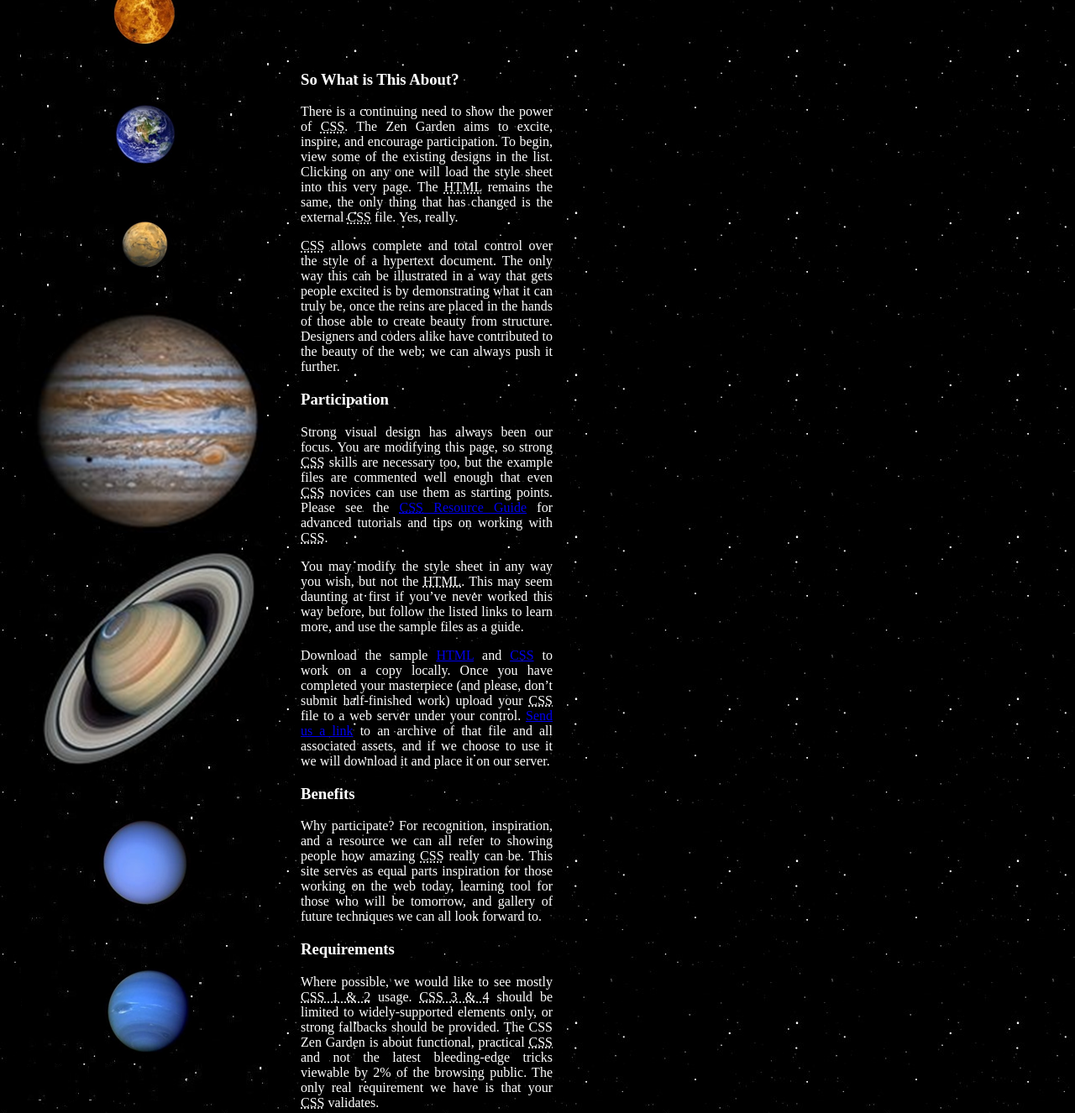
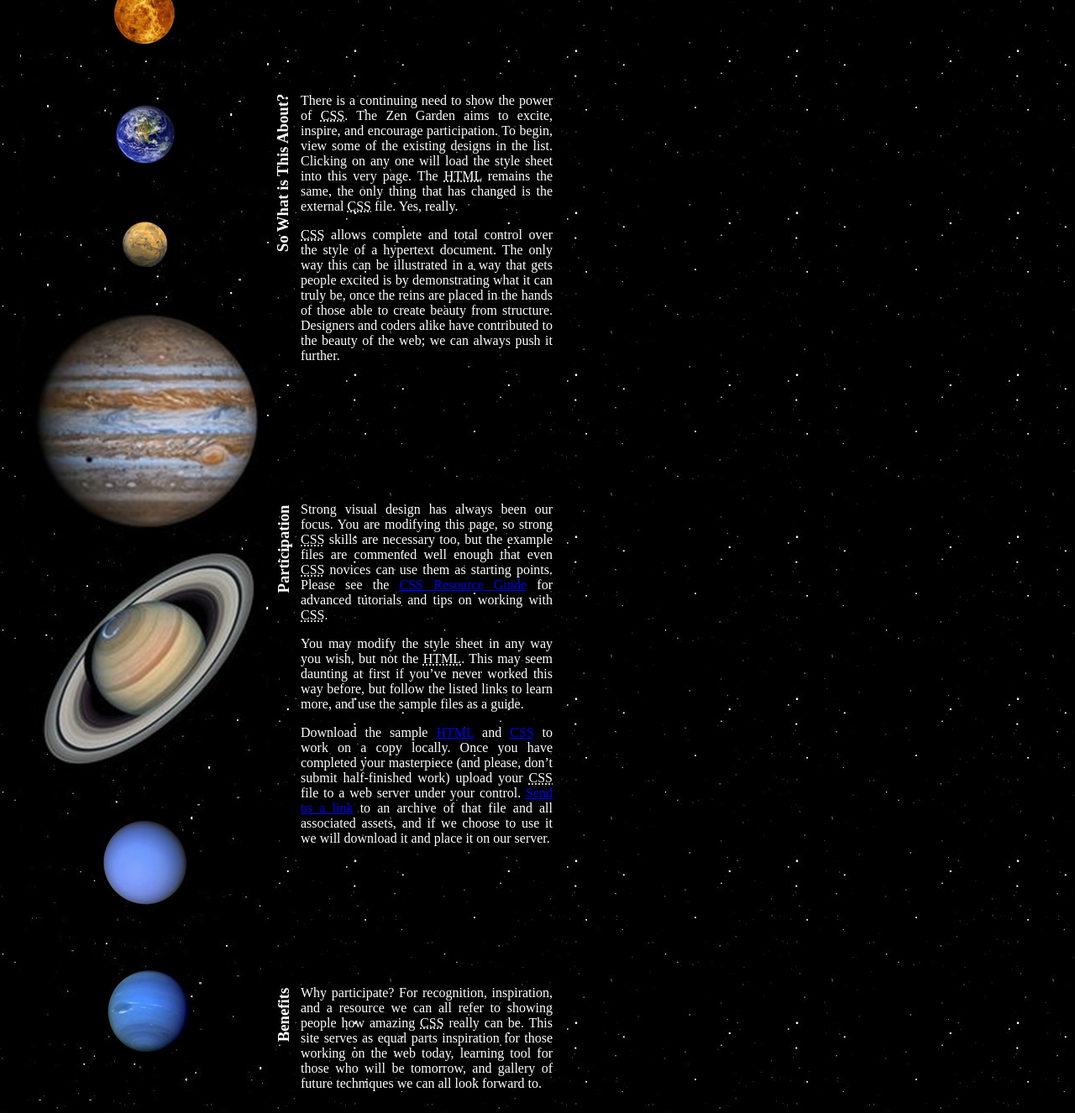
Before and after one commit to thaynacr/ZenGardenFACOM, a plain HTML site: page index.html in a window 1280 px wide. Shown: the part 543-1869 px from the top of the page at 84% size. Drawn offline with Linux system fonts and the light colour scheme.

Commit message:
Alguns títulos em vertical
Está tendo um conflito com o background dos planetas...a arrumar

```diff
--- a/estilo.css
+++ b/estilo.css
@@ -53,6 +53,88 @@ a.zen-github
 }
 
 
+#zen-preamble.preamble h3
+{
+  margin-top: 10px;
+  display: table;
+  -webkit-box-sizing: border-box;
+  -moz-box-sizing: border-box;
+  box-sizing: border-box;
+
+  -webkit-transform: rotate(-90deg) translate(-145px,-130px);
+  -moz-transform: rotate(-90deg) translate(-145px,-130px);
+  -ms-transform: rotate(-90deg) translate(-145px,-130px);
+  -o-transform: rotate(-90deg) translate(-145px,-130px);
+   filter: progid:DXImageTransform.Microsoft.BasicImage(rotation=3);
+}
+
+/*#zen-preamble.preamble p
+{
+	float: left;
+}*/
+
+#zen-explanation.explanation h3
+{
+  margin-top: 5px;
+  display: table;
+  -webkit-box-sizing: border-box;
+  -moz-box-sizing: border-box;
+  box-sizing: border-box;
+
+  -webkit-transform: rotate(-90deg) translate(-125px,-115px);
+  -moz-transform: rotate(-90deg) translate(-125px,-115px);
+  -ms-transform: rotate(-90deg) translate(-125px,-115px);
+  -o-transform: rotate(-90deg) translate(-125px,-115px);
+   filter: progid:DXImageTransform.Microsoft.BasicImage(rotation=3);
+}
+
+
+#zen-participation.participation h3
+{
+   margin-top: 125px;
+  display: table;
+  -webkit-box-sizing: border-box;
+  -moz-box-sizing: border-box;
+  box-sizing: border-box;
+
+  -webkit-transform: rotate(-90deg) translate(-85px,-72px);
+  -moz-transform: rotate(-90deg) translate(-85px,-72px);
+  -ms-transform: rotate(-90deg) translate(-85px,-72px);
+  -o-transform: rotate(-90deg) translate(-85px,-72px);
+   filter: progid:DXImageTransform.Microsoft.BasicImage(rotation=3);
+}
+
+
+#zen-benefits.benefits h3
+{
+	margin-top: 125px;
+  display: table;
+  -webkit-box-sizing: border-box;
+  -moz-box-sizing: border-box;
+  box-sizing: border-box;
+
+  -webkit-transform: rotate(-90deg) translate(-65px,-52px);
+  -moz-transform: rotate(-90deg) translate(-65px,-52px);
+  -ms-transform: rotate(-90deg) translate(-65px,-52px);
+  -o-transform: rotate(-90deg) translate(-65px,-52px);
+   filter: progid:DXImageTransform.Microsoft.BasicImage(rotation=3);
+}
+
+
+#zen-requirements.requirements h3
+{
+	margin-top: 125px;
+  display: table;
+  -webkit-box-sizing: border-box;
+  -moz-box-sizing: border-box;
+  box-sizing: border-box;
+
+  -webkit-transform: rotate(-90deg) translate(-88px,-75px);
+  -moz-transform: rotate(-90deg) translate(-88px,-75px);
+  -ms-transform: rotate(-90deg) translate(-88px,-75px);
+  -o-transform: rotate(-90deg) translate(-88px,-75px);
+   filter: progid:DXImageTransform.Microsoft.BasicImage(rotation=3);
+}
 
 
 /* implementação do patreze */
```
